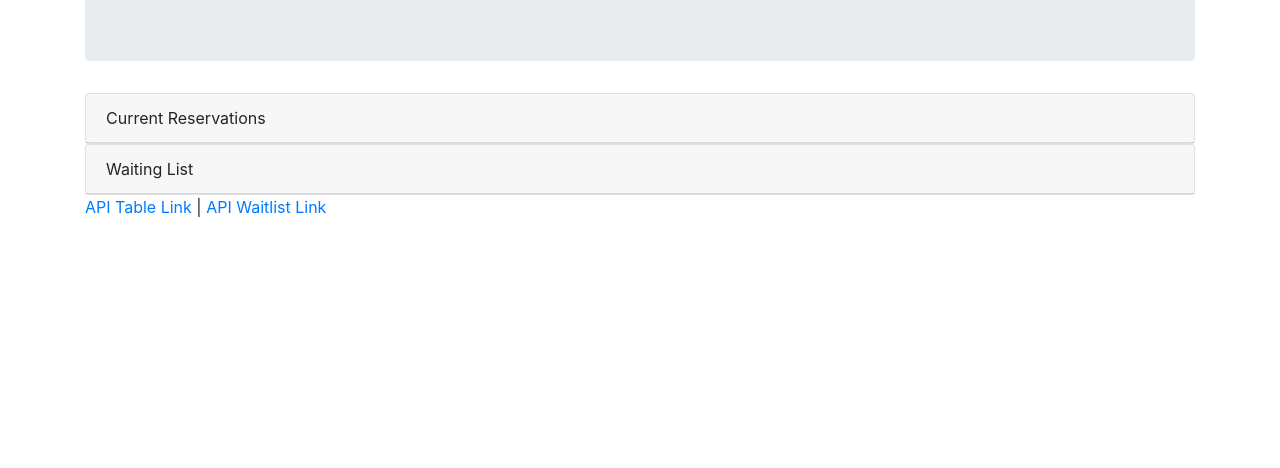
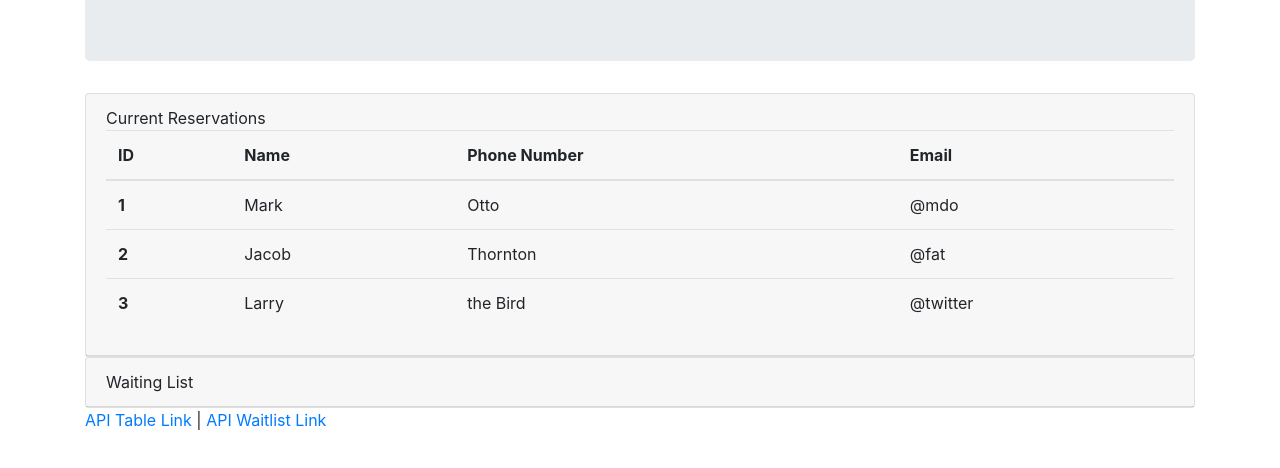
Before and after one commit to mmrydz/HotRestaurants, a website: page tables.html in a window 1280 px wide. Shown: the part 310-778 px from the top of the page. Drawn offline with nearby package versions, Linux system fonts and the light colour scheme.

Commit message:
testing ajax call

```diff
--- a/tables.html
+++ b/tables.html
@@ -21,8 +21,41 @@
             <a class="btn btn-secondary btn-lg" href="/" role="button">Home</a>
         </div>
         <div class="card">
-            <div class="card-header">
+            <div  class="card-header">
                 Current Reservations
+                <table id="current-tables" class="table">
+                        <thead>
+                          <tr>
+                            <th scope="col">ID</th>
+                            <th scope="col">Name</th>
+                            <th scope="col">Phone Number</th>
+                            <th scope="col">Email</th>
+                          </tr>
+                        </thead>
+                        <tbody>
+                          <tr>
+                            <th scope="row">1</th>
+                            <td>Mark</td>
+                            <td>Otto</td>
+                            <td>@mdo</td>
+                          </tr>
+                          <tr>
+                            <th scope="row">2</th>
+                            <td>Jacob</td>
+                            <td>Thornton</td>
+                            <td>@fat</td>
+                          </tr>
+                          <tr>
+                            <th scope="row">3</th>
+                            <td>Larry</td>
+                            <td>the Bird</td>
+                            <td>@twitter</td>
+                          </tr>
+                        </tbody>
+                       </table>
+
+
+
             </div>
         </div>
         <div class="card">
@@ -38,6 +71,20 @@
         </div>
     </div>
 
+<script type="text/javascript">
+function tableList(){
+  $.ajax({
+    url: "/api/tables",
+    method: "GET"
+  }).then(function (tableData){
+    console.log(tableData);
+
+  })//end then
+}// end tablelist
+
+
+</script>
+
 
 </body>
 
```
